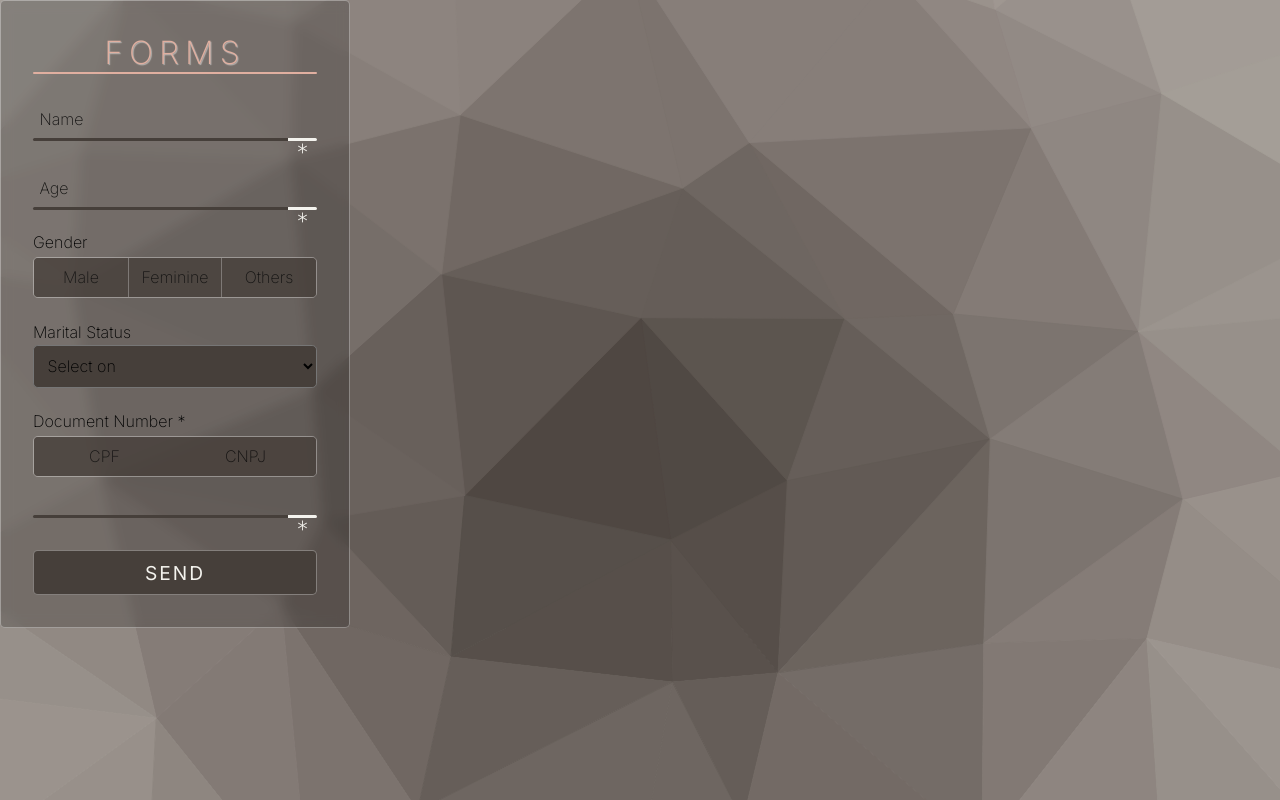
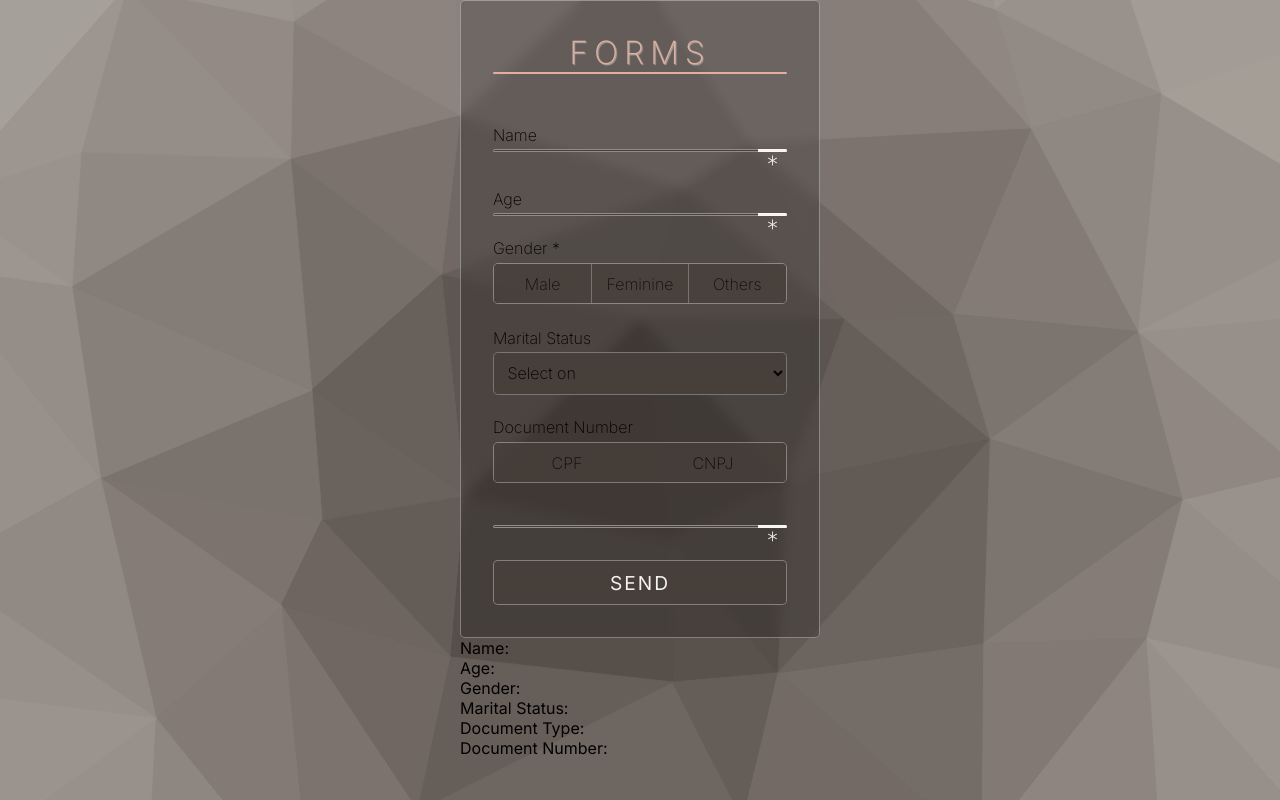
Before and after one commit to abrxao/EBAC-React, a Next.js app in the folder forms/: page /components/Form in a window 1280 px wide. Built offline with nearby package versions, Linux system fonts and the light colour scheme.

Commit message:
feat: adcionando validacao

```diff
--- a/forms/pages/components/DocumentArea/index.jsx
+++ b/forms/pages/components/DocumentArea/index.jsx
@@ -1,18 +1,31 @@
 import RadioInput from "../RadioInput";
-import React from "react";
-import TextInput from "../TextInput";
+import React, {useState} from "react";
+import NumberInput from "../NumberInput";
 
 export default function DocumentArea(props) {
     var options = ["CPF","CNPJ"]
+    const [inputStatus, setInputStatus] = useState(true)
 
     const handleClick = ()=>{
-        const input = document.querySelector(`.${props.className}__TextInput input`)
-        input.focus()
+        const input = document.querySelector(`.${props.className}__NumberInput input`);
+        setInputStatus(false);
+        input.focus();
+
     }
         return(
             <div className={props.className}>
-                <RadioInput name={`${props.name} *`} className={props.className} options={options} onChange={e => props.onChange(e)} onClick={handleClick}/>
-                <TextInput required={false} onChange={e=>props.onKeyDown(e)} className={props.className + "__TextInput"}/>
+                <RadioInput
+                name={`${props.name}`}
+                className={props.className}
+                options={options}
+                onChange={e => props.onChange(e)}
+                onClick={handleClick}/>
+
+                <NumberInput
+                disabled={inputStatus}
+                onChange={e=>props.onKeyDown(e)}
+                id="CPF2"
+                className={props.className + "__NumberInput"}/>
             </div>
         )
 }
--- a/forms/pages/components/Form/index.jsx
+++ b/forms/pages/components/Form/index.jsx
@@ -4,38 +4,179 @@ import NumberInput from "../NumberInput";
 import RadioInput from "../RadioInput";
 import OptionsInput from "../OptionsInput";
 import DocumentArea from "../DocumentArea";
+import ModalErro from "../ModalErro";
 
 class Form extends React.Component{
     constructor(props){
         super(props);
 
         this.state = {
+            modal: "",
+            erroCamps:[],
             genders:["Male","Feminine","Others"],
             maritalStatus: ["Select on","Married","Single","Divorced","Widowed"],
             answers:{
-                name:"",
-                age:"",
-                gender:"",
-                maritalStatus:"",
+                name:{
+                    value:"",
+                    area:"Name"
+                },
+                age:{
+                    value:"",
+                    area:"Age"
+                },
+                gender:{
+                    value:"",
+                    area:"Gender"
+                },
+                maritalStatus:{
+                    value:"",
+                    area:""
+                },
                 document:{
+                    area:"CPF2",
                     type:"",
-                    number:"",
-                    isValid:false
-                }
-            }
-        }
+                    number:""
                 }
 
-    handleChange(){
+            },
+            status:false
+        }
 
     }
+
+    validCPF(CPF) {
+        var sum;
+        var rest;
+        sum = 0;
+        if (CPF == "00000000000") return false;
+
+        for (var i=1; i<=9; i++) sum = sum + parseInt(CPF.substring(i-1, i)) * (11 - i);
+        rest = (sum * 10) % 11;
+
+        if ((rest == 10) || (rest == 11))  rest = 0;
+        if (rest != parseInt(CPF.substring(9, 10)) ) return false;
+
+        sum = 0;
+        for (var i = 1; i <= 10; i++) sum = sum + parseInt(CPF.substring(i-1, i)) * (12 - i);
+        rest = (sum * 10) % 11;
+
+        if ((rest == 10) || (rest == 11))  rest = 0;
+        if (rest != parseInt(CPF.substring(10, 11) ) ) return false;
+        return true;
+    }
+
+    validCNPJ(cnpj) {
+
+        cnpj = cnpj.replace(/[^\d]+/g,'');
+
+        if(cnpj == '') return false;
+
+        if (cnpj.length != 14) return false;
+
+        if (cnpj == "00000000000000" ||
+            cnpj == "11111111111111" ||
+            cnpj == "22222222222222" ||
+            cnpj == "33333333333333" ||
+            cnpj == "44444444444444" ||
+            cnpj == "55555555555555" ||
+            cnpj == "66666666666666" ||
+            cnpj == "77777777777777" ||
+            cnpj == "88888888888888" ||
+            cnpj == "99999999999999")
+            return false;
+
+        var size = cnpj.length - 2
+        var numbers = cnpj.substring(0,size);
+        var digits = cnpj.substring(size);
+        var sum = 0;
+        var pos = size - 7;
+        for (var i = size; i >= 1; i--) {
+          sum += numbers.charAt(size - i) * pos--;
+          if (pos < 2)
+                pos = 9;
+        }
+        var result = sum % 11 < 2 ? 0 : 11 - sum % 11;
+        if (result != digits.charAt(0))
+            return false;
+
+        size = size + 1;
+        numbers = cnpj.substring(0,size);
+        sum = 0;
+        pos = size - 7;
+        for (var i = size; i >= 1; i--) {
+          sum += numbers.charAt(size - i) * pos--;
+          if (pos < 2)
+                pos = 9;
+        }
+        result = sum % 11 < 2 ? 0 : 11 - sum % 11;
+        if (result != digits.charAt(1))
+              return false;
+
+        return true;
+
+    }
+
     handleSubmit(e){
-        console.log(this.state.answers);
+        const answers = this.state.answers;
+        const invalids = document.querySelectorAll(".invalid");
+        invalids.forEach((e)=>{
+            e.classList.remove("invalid");
+        })
+
         e.preventDefault();
+        if(answers.document.type==="CPF"){
+            this.validCPF(answers.document.number) ? "":this.state.erroCamps.push(answers.document)
+        }else if(answers.document.type==="CNPJ"){
+            this.validCNPJ(answers.document.number) ? "":this.state.erroCamps.push(answers.document)
+        }
+
+        if(!answers.gender.value){
+            this.state.erroCamps.push(answers.gender);
+
+        }
+
+        if(answers.age.value <= 0 || answers.age>=125){
+            this.state.erroCamps.push(answers.age);
+        }
+
+        if(answers.name.value.length < 4){
+            this.state.erroCamps.push(answers.name);
+        }
+
+        this.state.erroCamps.forEach((elem)=>{
+            const area = document.querySelector(`#${elem.area}`);
+            area.classList.add("invalid")
+        });
+
+        if(this.state.erroCamps.length > 0){
+            this.setState({
+                ...this.state,
+                modal:"visible"
+            });
+            setTimeout(()=>{
+                this.setState({
+                    ...this.state,
+                    modal:""
+                });
+            },4000)
+        }else{
+            this.setState({
+                ...this.state,
+                    status: true
+            })
+        }
+
+        setTimeout(()=>{
+            this.setState({
+                ...this.state,
+                erroCamps: []
+            })
+        },500)
     }
 
     render(){
         return(
+            <div className="webApp">
                 <div className="Form">
                     <form>
                         <div className="Form__title">
@@ -43,27 +184,46 @@ class Form extends React.Component{
                         <span></span>
                         </div>
 
-                <TextInput name="Name" className="Form__TextInput" onChange={e=>
+                        <TextInput
+                        name="Name"
+                        id="Name"
+                        className="Form__TextInput" onChange={e=>
 
                             this.setState({
+                                ...this.state,
                                 answers:{
                                     ...this.state.answers,
-                        name:e.target.value
+                                    name:{
+                                        ...this.state.answers.name,
+                                        value: e.target.value
+                                    }
                                 }
                             })}/>
 
-                <NumberInput name="Age" required={true}className="Form__NumberInput" onChange={e=>this.setState({
+                        <NumberInput
+                        name="Age"
+                        id="Age"
+                        required={true}
+                        className="Form__NumberInput"
+                        onChange={e=>this.setState({
                             answers:{
                                 ...this.state.answers,
-                        age:e.target.value
+                                age:{
+                                    ...this.state.answers.age,
+                                    value:e.target.value
+                                }
                             }
                         })}
                         />
 
-                <RadioInput name="Gender" required={true} options={this.state.genders}className="Form__RadioBox" onChange={e=>this.setState({
+                        <RadioInput name="Gender *"
+                        id="Gender" erro="" required={true} options={this.state.genders} className="Form__RadioBox" onChange={e=>this.setState({
                             answers:{
                                 ...this.state.answers,
-                       gender:e.target.value
+                                gender:{
+                                    ...this.state.answers,
+                                    value:e.target.value
+                                }
                             }
 
                         })}/>
@@ -76,7 +236,8 @@ class Form extends React.Component{
 
                         })}/>
 
-                <DocumentArea name="Document Number" className="Form__DocumentArea" onChange={e=> this.setState({
+                        <DocumentArea erro="" id="CPF" name="Document Number" className="Form__DocumentArea" onChange={e=> this.setState({
+                            ...this.state,
                             answers:{
                                 ...this.state.answers,
                                 document:{
@@ -86,6 +247,7 @@ class Form extends React.Component{
                             }
                         })}
                         onKeyDown={e=> this.setState({
+                            ...this.state,
                             answers:{
                                 ...this.state.answers,
                                 document:{
@@ -97,13 +259,23 @@ class Form extends React.Component{
                         />
 
                             <button className="Form__submitBtn" type="submit" onClick={e=> this.handleSubmit(e)}>SEND</button>
+                            <ModalErro visible={this.state.modal}/>
                     </form>
+                </div>
+                <div className="anwsersForm">
+                        <p>Name:{this.state.status && this.state.answers.name.value}</p>
+                        <p>Age:{this.state.status && this.state.answers.age.value}</p>
+                        <p>Gender: {this.state.status && this.state.answers.gender.value}</p>
+                        <p>Marital Status: {this.state.status && this.state.answers.maritalStatus}</p>
+                        <p>Document Type: {this.state.status && this.state.answers.document.type}</p>
+                        <p>Document Number: {this.state.status && this.state.answers.document.number}</p>
+                </div>
+
+
 
             </div>
-
         )
     }
-
 }
 
 export default Form;
--- /dev/null
+++ b/forms/pages/components/ModalErro/index.jsx
@@ -0,0 +1,14 @@
+import React, {useState} from "react";
+
+const ModalErro= (props)=>{
+
+    return(
+        <div className={`modalErro ${props.visible}`}>
+            <h3>
+                VERIFIQUE OS CAMPOS EM VERMELHO
+            </h3>
+        </div>
+    )
+}
+
+export default ModalErro;
--- a/forms/pages/components/NumberInput/index.jsx
+++ b/forms/pages/components/NumberInput/index.jsx
@@ -5,7 +5,6 @@ export default function NumberInput(props){
     const [isInputFill, setIsInputFill] = new useState(false);
 
     const handleKeyUp = (e)=>{
-        /*e.key.match(/^[A-Za-záàâãéèêíïóôõöúçñÁÀÂÃÉÈÍÏÓÔÕÖÚÇÑ]+$/) ? e.target.value[e.target.value.length]="":""*/
 
         e.target.value ? setIsInputFill(true): setIsInputFill(false);
     }
@@ -13,10 +12,18 @@ export default function NumberInput(props){
     return(
         <div className={props.className}>
 
-            <input type="text" pattern="\d*" name={props.name} onKeyDown={props.onChange} autoComplete="off" onKeyUp={e=>handleKeyUp(e)} className={isInputFill?"filled":""}/>
+            <input
+            type="number"
+            name={props.name}
+            onChange={props.onChange}
+            autoComplete="off"
+            onKeyUp={e=>handleKeyUp(e)}
+            className={(isInputFill?"filled ":"")}
+            />
+
             <label htmlFor={props.name}>{props.name}</label>
-            <span></span>
-            <span className="obligatory">*</span>
+            <span ></span>
+            <span className="obligatory" id={props.id}>*</span>
         </div>
     )
 }
--- a/forms/pages/components/RadioInput/index.jsx
+++ b/forms/pages/components/RadioInput/index.jsx
@@ -4,7 +4,7 @@ export default function RadioInput(props) {
             <fieldset>
                 <legend className={`${props.className}__title`}>{props.name}</legend>
 
-                <div className={`${props.className}__inputs`}>
+                <div className={`${props.className}__inputs`} id={props.id}>
                 {props.options.map((elem,index)=>{
                     return (
                         <div key={index} >
--- a/forms/pages/components/TextInput/index.jsx
+++ b/forms/pages/components/TextInput/index.jsx
@@ -10,10 +10,18 @@ export default function TextInput(props){
     return(
         <div className={props.className}>
 
-            <input type="text" name={props.name} onChange={props.onChange} autoComplete="off" onKeyUp={e=>handleKeyUp(e)} className={isInputFill?"filled":""}/>
+            <input
+            type="text"
+            name={props.name}
+            autoComplete="off"
+            disabled={props.disabled}
+            onChange={props.onChange}
+            onKeyUp={e=>handleKeyUp(e)}
+            className={isInputFill?"filled":""}/>
+
             <label htmlFor={props.name}>{props.name}</label>
             <span></span>
-            <span className="obligatory">*</span>
+            <span className="obligatory" id={props.id}>*</span>
         </div>
     )
 }
--- a/forms/styles/Form.scss
+++ b/forms/styles/Form.scss
@@ -5,14 +5,12 @@
     position: relative;
     margin-top: 2rem;
     border-radius: .2rem;
-    height: 2.3rem;
+    height: 2rem;
 
     label{
         position: absolute;
         top: .3rem;
-        left: .4rem;
         font-weight: 200;
-        opacity: .85;
         pointer-events: none;
         transition: .2s;
     }
@@ -21,12 +19,18 @@
         font-family: 'Inter';
         font-weight: 200;
         position: absolute;
+        font-size: 1rem;
         border: none;
         background-color: #fff0;
         outline: none;
         padding: .4rem;
         bottom: 0rem;
         z-index: 10;
+
+        &:disabled ~{
+            span{opacity: .6;}
+        }
+
         &.filled ~{
             label{
                 top:-1.4rem;
@@ -54,6 +58,11 @@
                     font-weight: 400;
                     color:var(--melonOrange);
                     padding-top: .25rem;
+                    &.invalid{
+                        background-color:#f54;
+
+                    }
+
 
                 }
             }
@@ -70,6 +79,7 @@
         border-radius: .2rem;
         transition: .2s;
         z-index: 9;
+        border: 1px solid #fff6;
         &.obligatory{
             border-top-left-radius: 0;
             border-bottom-left-radius: 0;
@@ -79,6 +89,10 @@
             background-color: var(--color);
             text-align: center;
             color: var(--color);
+            &.invalid{
+                background-color:#f54;
+                color:#f54;
+            }
         }
     }
 }
@@ -100,6 +114,9 @@
         border-radius: .3rem;
         overflow: hidden;
         border: 1px solid #fff5;
+        &.invalid{
+            border:1px solid #f007;
+        }
 
         div{
             display: flex;
@@ -108,6 +125,9 @@
                 position: absolute;
                 left: -100vw;
                 &+ label{
+                    @media(max-width:320px){
+                        padding: .3rem;
+                    }
                     cursor: pointer;
                     text-align: center;
                     font-weight: 200;
@@ -134,26 +154,66 @@
     }
 }
 
+@keyframes modalAnimation{
+    10%{
+        top:0;
+    }
+    90%{
+        top:0;
+    }
+    98%{
+        top:-85px;
+    }
+}
+
+.webApp{
+    width: 94%;
+    max-width: 360px;
+    margin: auto;
+}
+
 .Form{
     background-color: #0003;
     border: 1px solid #fff5;
     backdrop-filter: blur(6px);
     width: 100%;
-    max-width: 350px;
     display: flex;
     align-items: center;
     padding: 2rem;
     border-radius: .3rem;
+    position: relative;
+    overflow: hidden;
+
+    .modalErro{
+        position: absolute;
+        width: 100%;
+        padding: 2rem;
+        background: var(--melonOrange);
+        left: 0;
+        top: -85px;
+        h3{
+            font-size:.9rem;
+            text-align: center;
+        }
+        &.visible{
+            animation: modalAnimation 4s linear;
+        }
+    }
+
+    @media(max-width:320px){
+        padding: 1rem;
+    }
+
     form{
         width: 100%;
     }
 
     &__title{
         color:var(--melonOrange);
-
         letter-spacing: 6px;
         text-align: center;
         position: relative;
+        margin-bottom: 3rem;
         h1{
             font-weight: 200;
             text-shadow: 1px 1px 1px #fff7;
@@ -174,6 +234,11 @@
 
     &__NumberInput{
         @include textInput;
+        input::-webkit-outer-spin-button,
+        input::-webkit-inner-spin-button {
+            -webkit-appearance: none;
+            margin: 0;
+        }
     }
     &__RadioBox{
         @include radioGroup;
@@ -203,10 +268,16 @@
     }
 
     &__DocumentArea{
+
         @include radioGroup;
-        &__TextInput{
+        &__NumberInput{
             @include textInput;
-            margin-top: 0;
+            margin-top: .5rem;
+            input::-webkit-outer-spin-button,
+            input::-webkit-inner-spin-button {
+                -webkit-appearance: none;
+
+            }
         }
     }
     &__submitBtn{
```
Lines whose indentation alone changed are shown as unchanged.
